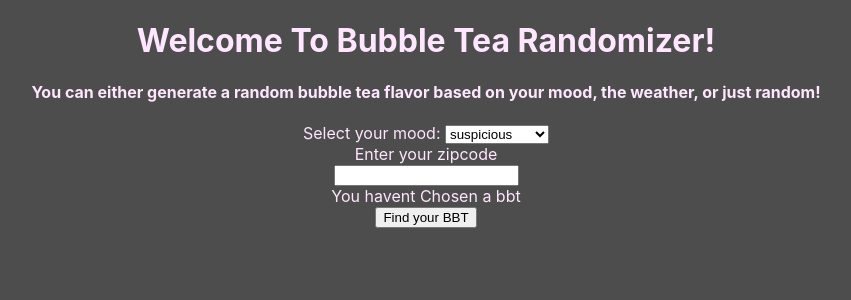
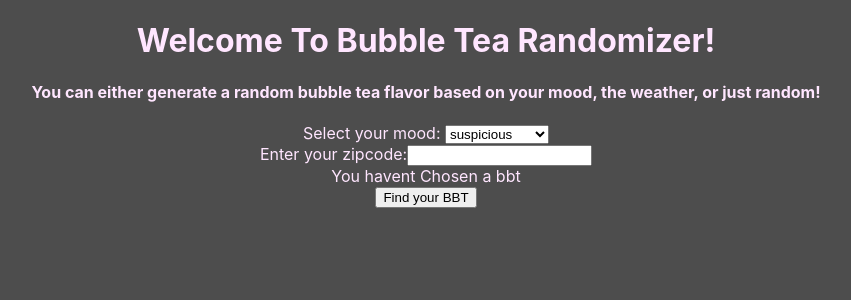
Before and after one commit to FreezeSnail/DandyHacks-thon, a React (Create React App) app in the folder bbt-sugester/: page / in a window 1280 px wide. Shown: the top 300 px of the page, without its empty margins (214-1065 px from the left). Built offline with nearby package versions, Linux system fonts and the light colour scheme.

Commit message:
updated zip code thing

```diff
--- a/bbt-sugester/src/frontend/components/weatherComp.jsx
+++ b/bbt-sugester/src/frontend/components/weatherComp.jsx
@@ -14,12 +14,9 @@ export class WeatherComp extends React.Component {
         let Render = (
             <div>
                 <div>
-                    Enter your zipcode
-                </div>
-                <div>
+                    Enter your zipcode:
                     <input type="number" pattern="^[0-9]{5}$" id="zipcode"
                     onInput={this.props.updateLocation}/>
-
                 </div>
             </div>
             );
@@ -29,7 +26,7 @@ export class WeatherComp extends React.Component {
             if(choseArea) {
                 conditional = (
                     <div>
-                        area selected
+                        <h5> area successfully found </h5>
                     </div>
                 );
 
```
